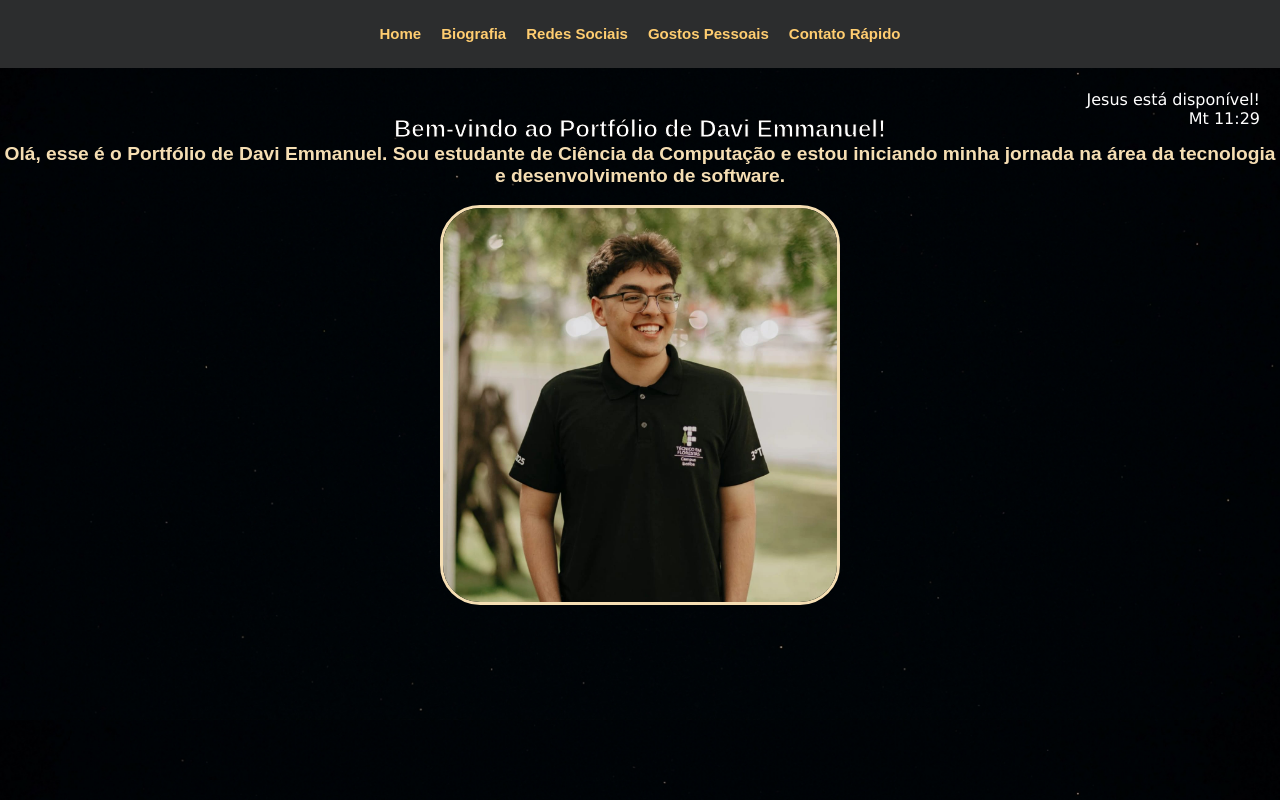
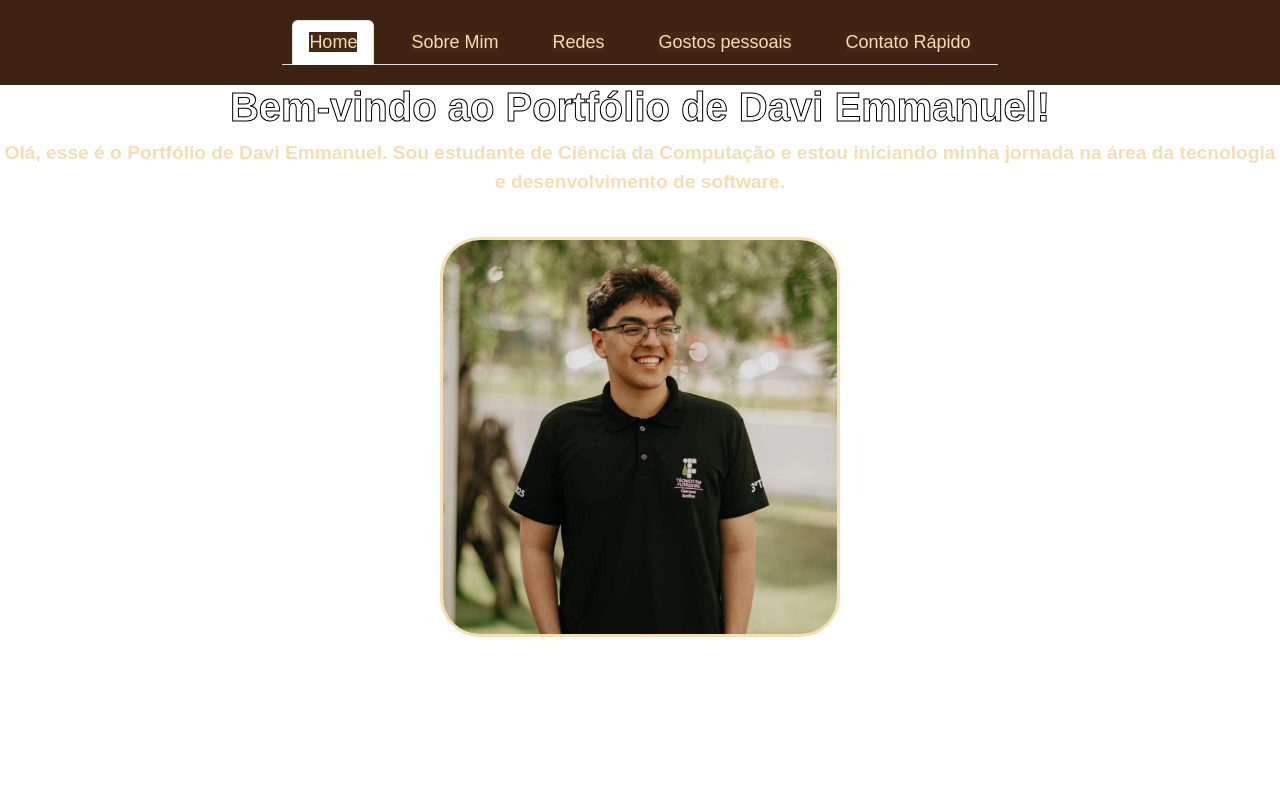
Before and after one commit to daviemmanuelbs/1-PROJETO, a plain HTML site: page index.html in a window 1280 px wide. Shown: the top 800 px of the page. Drawn offline with nearby package versions, Linux system fonts and the light colour scheme.

Commit message:
Add files via upload

```diff
--- a/index.html
+++ b/index.html
@@ -5,20 +5,24 @@
     <meta name="viewport" content="width=device-width, initial-scale=1.0">
     <title>Portfólio | Davi Emmanuel</title>
     <link rel="stylesheet" href="style.css">
+    <link href="https://cdn.jsdelivr.net/npm/bootstrap@6.0.0-alpha.1/dist/css/bootstrap.min.css" rel="stylesheet" integrity="sha384-B/GM4XqrwHnWXNOWMbloTmrYXZg10cakYGmpfsR/bbzQ6JAJI4ihuyADKLnBgrCe" crossorigin="anonymous">
+
 </head>
 <body>
-
 <p id="jesus">Jesus está disponível! <br> Mt 11:29</p>
 
 <nav>
-    <ul>
-        <li><a href="#home">Home</a></li>
-        <li><a href="#biografia">Biografia</a></li>
-        <li><a href="#contatos">Redes Sociais</a></li>
-        <li><a href="#gostos">Gostos Pessoais</a></li>
-        <li><a href="#rápido">Contato Rápido</a></li>
+  <div class="nav nav-tabs" id="nav-tab2" role="tablist">
+    <button class="nav-link active" id="nav-home-tab2" data-bs-toggle="tab" data-bs-target="#nav-home2" type="button" role="tab" aria-controls="nav-home2" aria-selected="true"><a href="#home">Home</a></button>
 
-    </ul>
+    <button class="nav-link" id="nav-profile-tab2" data-bs-toggle="tab" data-bs-target="#nav-profile2" type="button" role="tab" aria-controls="nav-profile2" aria-selected="false"><a href="#biografia">Sobre Mim</a></button>
+
+    <button class="nav-link" id="nav-contact-tab2" data-bs-toggle="tab" data-bs-target="#nav-contact2" type="button" role="tab" aria-controls="nav-contact2" aria-selected="false"> <a href="#contatos">Redes</a></button>
+
+    <button class="nav-link" id="nav-contact-tab2" data-bs-toggle="tab" data-bs-target="#nav-contact2" type="button" role="tab" aria-controls="nav-contact2" aria-selected="false"> <a href="#gostos">Gostos pessoais</a></button>
+
+    <button class="nav-link" id="nav-contact-tab2" data-bs-toggle="tab" data-bs-target="#nav-contact2" type="button" role="tab" aria-controls="nav-contact2" aria-selected="false"> <a href="#rápido">Contato Rápido</a></button>
+  </div>
 </nav>
 
 <section id="home">
@@ -58,7 +62,7 @@
 <section id="contatos">
     <h2>Redes Sociais</h2>
     <ul>
-        <li><a href="https://web.whatsapp.com/">Whatsapp</a></li>
+        <li><button class="btn-solid theme-success"><a href="https://web.whatsapp.com/">Whatsapp</a></button></li>
         <li><a href="https://www.instagram.com/daviebs/">Instagram</a></li>
         <li><a href="https://www.linkedin.com/in/davi-emmanuel-336b64425/">LinkedIn</a></li>
         <li><a href="https://open.spotify.com/user/31gmj7swoj25qpjzznbaxjyw6ygm?si=8766325ca5134f42">Spotify</a></li>
@@ -108,7 +112,7 @@
         <label for="Mensagem">Mensagem</label>
         <input name="Mensagem" id="Mensagem" required|></input>
 
-        <button type="submit">Enviar</button>
+        <button class="btn-outline theme-primary" type="submit">Enviar</button>
     </form>
 
 
@@ -120,5 +124,7 @@
 <footer>
     <p>&copy; 2026 Davi Emmanuel - Todos os direitos reservados.</p>
 </footer>
+
+<script type="module" src="https://cdn.jsdelivr.net/npm/bootstrap@6.0.0-alpha.1/dist/js/bootstrap.bundle.min.js" integrity="sha384-1a/pXj49ZQ1aHEmrJ+gMw1otqoVsYwlEnlD8mIfY2TV03r20Y0CN7uqx1tQogjPL" crossorigin="anonymous"></script>
 </body>
 </html>
--- a/style.css
+++ b/style.css
@@ -8,7 +8,7 @@
 #jesus{
     font-family:'Lucida Sans', 'Lucida Sans Regular', 'Lucida Grande', 'Lucida Sans Unicode', Geneva, Verdana, sans-serif;
     font-weight: 100;
-
+   background-color: transparent;
     color: white;
     text-align: right;
     right: 20px;
@@ -17,39 +17,33 @@
 }
 
 nav{
-    padding: 15px;
+    padding: 20px;
     top: 0;
     left: 0;
-    text-align: center;
+     display: flex;
+    justify-content: space-around;
     position: fixed;
     width: 100%;
-    background-color: rgb(44, 45, 46);
+    background-color: rgb(63, 35, 18);
+}
+nav button{
+    background-color: rgb(64, 39, 24);
+   margin: 0 10px;
+}
+nav button a{
+    font-size: large;
+    background-color:  rgb(68, 39, 20);
+    text-decoration: none;
+    color: wheat;
+
+}
+nav button a :hover{
+    background-color: wheat;
+    color: black
 }
 
-nav ul{
-    list-style: none;
-    display: flex;
-    justify-content: center;
-
-}
-
-nav ul li{
-    margin: 10px;
-}
-
-nav ul li a{
-    color: rgb(255, 205, 112);
-    text-decoration: none;
-    font-size: 15px;
-    font-weight: 800;
-}
-
-nav ul li a:hover{
-    color: rgb(255, 255, 0);
-}
 
 #home{
-    background: url(./fundo.jpg) center no-repeat;
     background-size: cover;
     text-align: center;
     height: 90vh;
@@ -80,7 +74,7 @@ nav ul li a:hover{
 }
 
 #biografia{
-    background: url(./fundo.jpg) center no-repeat;
+
     background-size: cover;
     text-align: center;
     height: 90vh;
@@ -114,7 +108,7 @@ nav ul li a:hover{
 }
 
 #contatos{
-      background: url(./fundo.jpg) center no-repeat;
+
     background-size: cover;
     text-align: center;
     height: 90vh;
@@ -156,7 +150,7 @@ form {
 }
 
 #gostos{
-    background: url(./fundo.jpg) center no-repeat;
+
     background-size: cover;
     text-align: center;
     height: 120vh;
@@ -187,7 +181,7 @@ form {
 }
 
 #rápido{
-    background: url(./fundo.jpg) center no-repeat;
+
     background-size: cover;
     text-align: center;
     height: 120vh;
@@ -195,6 +189,7 @@ form {
     flex-direction: column;
     justify-content: center;
     align-items: center;
+    background-color: transparent;
 }
 
 #rápido h2{
@@ -208,7 +203,7 @@ form {
      color: wheat;
     font-size: 20px;
     font-weight: 900;
-
+    background-color: transparent;
 }
 
 #rápido input{
@@ -216,17 +211,21 @@ form {
     max-width: 400px;
     resize: horizontal;
     padding: 10px;
-    border: 1px solid wheat
+    border: 1px solid wheat;
+    background-color: white;
 }
 
 #rápido button{
+color: black;
 background-color: wheat;
 font-family: 'Gill Sans', 'Gill Sans MT', Calibri, 'Trebuchet MS', sans-serif;
 font-weight: 900;
+border: solid 2px black;
 }
 
 #rápido button:hover{
-    color: rgb(0, 255, 47);
+    color: rgb(246, 255, 0);
+    background-color: rgba(198, 110, 56, 0.234);
 }
 
 
```
